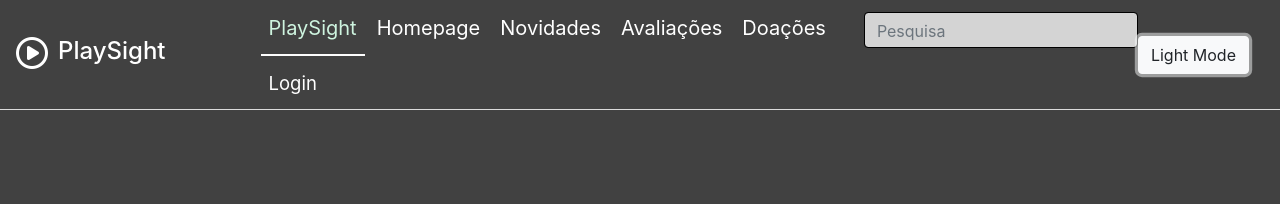
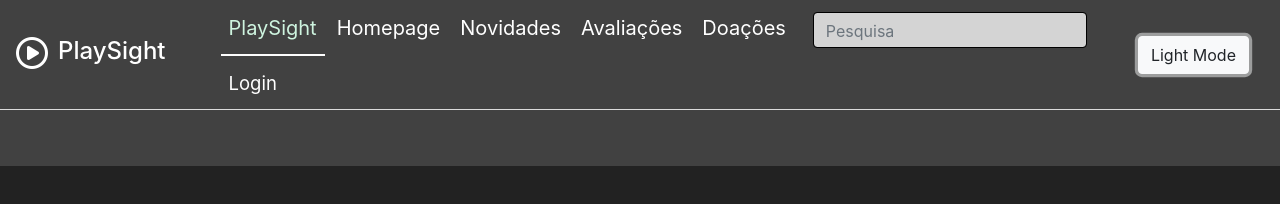
Before and after one commit to ICEI-PUC-Minas-PPLCC-TI/PlaySight, a plain HTML site: page src/config.html in a window 1280 px wide. Both pictures are taken after a click on the button "Dark Mode". Drawn offline with nearby package versions, Linux system fonts and the light colour scheme.

Commit message:
Dark mode fixes 2

```diff
--- a/src/body,.css
+++ b/src/body,.css
@@ -4,8 +4,8 @@
 .top-nav li a{color: #FFFFFF; font-family:-apple-system, BlinkMacSystemFont, 'Segoe UI', Roboto, Oxygen, Ubuntu, Cantarell, 'Open Sans', 'Helvetica Neue', sans-serif;font-size: 20px; line-height: 30px; text-align: left;}
 .top-nav li a:hover, .top-nav li a:focus, .top-nav li.active a{color: #cef4df; border-bottom: 2px solid #fdfdfd }
 .top-nav .form-control{border-color: rgb(0, 0, 0)}
-.nav-item{margin-left: 80px; margin-top: 0px; padding-right: 4px;}
-.search{margin-top: 10px; margin-left: auto;}
+.nav-item{margin-left: 40px; margin-top: 0px; padding-right: 4px;}
+.search{margin-top: 10px; margin-left: 15px;}
 .form-control{background-color: rgb(212, 212, 212); padding-bottom: 0px; margin-top: 0px; padding-bottom: 4px;}
 .login a{color: #FFFFFF; font-family:-apple-system, BlinkMacSystemFont, 'Segoe UI', Roboto, Oxygen, Ubuntu, Cantarell, 'Open Sans', 'Helvetica Neue', sans-serif ;font-size: calc(10px + (8/1200) * 100 * 1vw);line-height: 30px;text-align: left;}
 .login a:hover{color: #cef4df; border-bottom: 2px solid #fdfdfd }
@@ -13,3 +13,7 @@
 .escuro {
    background-color: rgb(65, 65, 65) !important;
 }
+
+.escuro_background {
+   background-color: rgb(34, 34, 34) !important;
+}
--- a/src/scripts/escuro.js
+++ b/src/scripts/escuro.js
@@ -6,7 +6,7 @@ function modoEscuro() {
       $("#header_escuro").addClass("escuro");
       $("#section_escuro").addClass("escuro");
       $("#footer_escuro").addClass("escuro");
-      $("#body_escuro").addClass("escuro");
+      $("#body_escuro").addClass("escuro_background");
       $("#main_escuro").addClass("escuro");
       $("#caixa_escuro").addClass("escuro");
       modoEsc = 1;
@@ -16,7 +16,7 @@ function modoEscuro() {
       $("#header_escuro").removeClass("escuro");
       $("#section_escuro").removeClass("escuro");
       $("#footer_escuro").removeClass("escuro");
-      $("#body_escuro").removeClass("escuro");
+      $("#body_escuro").removeClass("escuro_background");
       $("#main_escuro").removeClass("escuro");
       $("#caixa_escuro").removeClass("escuro");
       modoEsc = 0;
```
